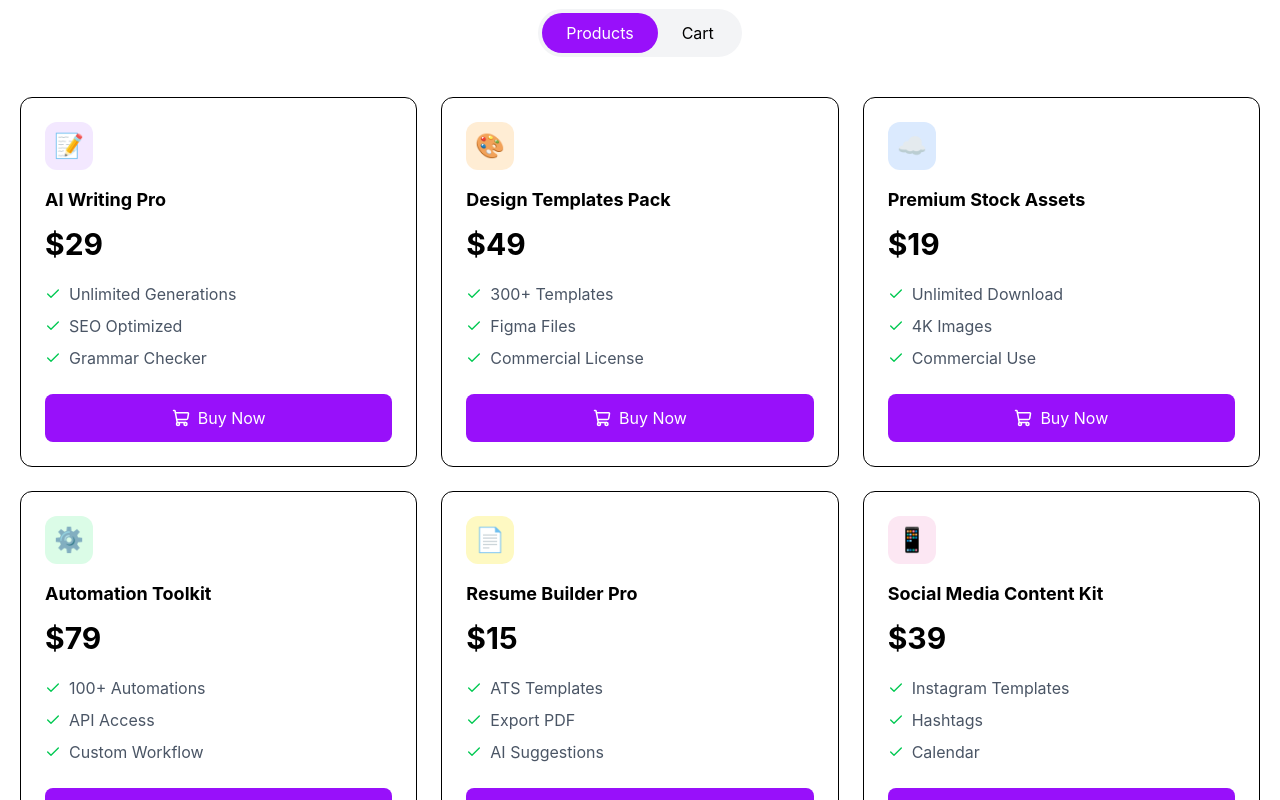
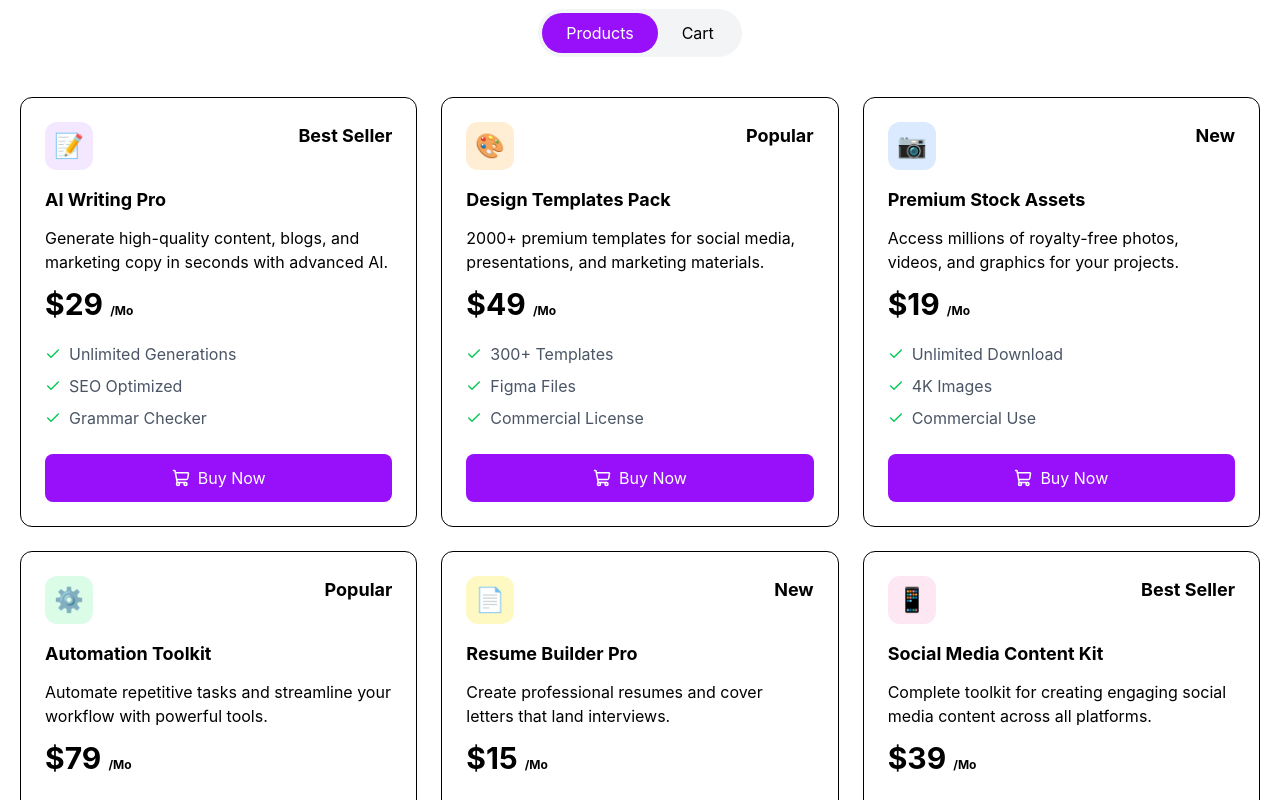
Before and after one commit to masfiqurwebdev/assignment_6, a React (Vite) app: page / in a window 1280 px wide. Shown: the part 1160-1960 px from the top of the page. Built offline with nearby package versions, Linux system fonts and the light colour scheme.

Commit message:
Product section complete

```diff
--- a/src/Components/Banner.jsx
+++ b/src/Components/Banner.jsx
@@ -2,15 +2,18 @@
 
 const stats = [
   {
+
     number: "50K+",
     title: "Active Users",
   },
   {
     number: "200+",
     title: "Premium Tools",
+
   },
   {
     number: "4.9",
+
     title: "Rating",
   },
 ];
@@ -18,7 +21,7 @@ const stats = [
 
 const Banner = () => {
   return (
-        <section className="py-12 w-[100vw]">
+      <section className="py-12 w-[100vw]">
       <div className=" px-6">
         <div className="rounded-md bg-gradient-to-r from-[#4F2DFF] via-[#7B2EFF] to-[#B21EFF] py-10 text-white shadow-lg">
           <div className="grid grid-cols-1 divide-y divide-white/20 md:grid-cols-3 md:divide-x md:divide-y-0">
--- a/src/Components/Hero.jsx
+++ b/src/Components/Hero.jsx
@@ -5,21 +5,17 @@ const Hero = () => {
   return (
     <section className="bg-white">
       <div className="mx-auto flex max-w-7xl flex-col items-center justify-between gap-16 px-6 py-20 lg:flex-row">
-        {/* Left Content */}
-        <div className="max-w-xl">
-          {/* Badge */}
+        <div className="max-w-xl ">
           <div className="mb-6 inline-flex items-center rounded-full bg-purple-100 px-4 py-2 text-sm font-medium text-[#6C3BFF]">
            <img src={dot} alt="" className="mx-2" />  New: AI-Powered Tools Available
           </div>
 
-          {/* Heading */}
           <h1 className="text-5xl font-bold leading-tight text-[#2B3142] lg:text-6xl">
             Supercharge Your
             <br />
             Digital Workflow
           </h1>
 
-          {/* Description */}
           <p className="mt-6 text-lg leading-8 text-gray-500">
             Access premium AI tools, design assets, templates, and
             productivity software—all in one place. Start creating faster
@@ -30,7 +26,6 @@ const Hero = () => {
             Explore Products
           </p>
 
-          {/* Buttons */}
           <div className="mt-10 flex flex-wrap gap-4">
             <button className="rounded-full bg-[#6C3BFF] px-7 py-3 font-semibold text-white transition hover:bg-[#5B2FF7]">
               Explore Products
@@ -43,8 +38,8 @@ const Hero = () => {
           </div>
         </div>
 
-        {/* Right Image */}
         <div className="relative">
+
           <div className="overflow-hidden rounded-xl bg-gray-100 shadow-lg">
             <img
               src={hero}
@@ -53,9 +48,9 @@ const Hero = () => {
             />
           </div>
 
-          {/* Optional Glow */}
           <div className="absolute inset-0 rounded-xl bg-white/20 backdrop-blur-[1px]" />
         </div>
+
       </div>
     </section>
   );
--- a/src/Components/Products.jsx
+++ b/src/Components/Products.jsx
@@ -1,10 +1,6 @@
 import { useState } from "react";
 import { products } from "../data/products";
-import {
-  ShoppingCart,
-  Check,
-  Trash2,
-} from "lucide-react";
+import { ShoppingCart, Check, Trash2 } from "lucide-react";
 
 export default function ProductCart() {
   const [activeTab, setActiveTab] = useState("products");
@@ -26,25 +22,18 @@ export default function ProductCart() {
 
   return (
     <section className="max-w-7xl mx-auto px-5 py-14">
+      <div className="text-center mb-10">
+        <h2 className="text-4xl font-bold">Premium Digital Tools</h2>
 
-      <div className="text-center mb-10">
-
-        <h2 className="text-4xl font-bold">
-          Premium Digital Tools
-        </h2>
-
-        <p className="text-gray-500 mt-3">
+        <p className="text-gray-500 mt-3 ">
           Choose from our collection of premium digital products.
         </p>
 
         <div className="mt-8 inline-flex bg-gray-100 rounded-full p-1">
-
           <button
             onClick={() => setActiveTab("products")}
-            className={`px-6 py-2 rounded-full transition ${
-              activeTab === "products"
-                ? "bg-purple-600 text-white"
-                : ""
+            className={`px-6 py-2 rounded-full transition cursor-pointer ${
+              activeTab === "products" ? "bg-purple-600 text-white" : ""
             }`}
           >
             Products
@@ -52,49 +41,40 @@ export default function ProductCart() {
 
           <button
             onClick={() => setActiveTab("cart")}
-            className={`px-6 py-2 rounded-full transition flex items-center gap-2 ${
-              activeTab === "cart"
-                ? "bg-purple-600 text-white"
-                : ""
+            className={`px-6 py-2 cursor-pointer rounded-full transition flex items-center gap-2 ${
+              activeTab === "cart" ? "bg-purple-600 text-white" : ""
             }`}
           >
             Cart
-
             {cart.length > 0 && (
               <span className="bg-white text-purple-600 rounded-full text-xs w-5 h-5 flex items-center justify-center">
                 {cart.length}
               </span>
             )}
           </button>
-
         </div>
       </div>
 
       {activeTab === "products" ? (
         <div className="grid lg:grid-cols-3 md:grid-cols-2 gap-6">
-
           {products.map((product) => (
-
             <div
               key={product.id}
               className="border rounded-xl p-6 hover:shadow-lg duration-300"
             >
-              <div
-                className={`w-12 h-12 rounded-xl flex items-center justify-center text-2xl ${product.color}`}
-              >
+            <div className="flex justify-between">
+              <div className={`w-12 h-12 rounded-xl flex items-center justify-center text-2xl ${product.color}`}>
                 {product.icon}
               </div>
+              <h3 className= {`text-lg font-bold rounded-full`}>{product.category}</h3>
+            </div>
 
-              <h3 className="font-bold mt-4 text-lg">
-                {product.title}
-              </h3>
+              <h3 className="font-bold mt-4 text-lg mb-3">{product.title}</h3>
+              <div>{product.description}</div>
 
-              <p className="text-3xl font-bold mt-3">
-                ${product.price}
-              </p>
+              <p className="text-3xl font-bold mt-3">${product.price} <span className="text-xs">/Mo</span></p>
 
               <ul className="space-y-2 mt-5">
-
                 {product.features.map((item) => (
                   <li
                     key={item}
@@ -104,7 +84,6 @@ export default function ProductCart() {
                     {item}
                   </li>
                 ))}
-
               </ul>
 
               <button
@@ -123,49 +102,30 @@ export default function ProductCart() {
                   : "Buy Now"}
               </button>
             </div>
-
           ))}
-
         </div>
       ) : (
         <div className="border rounded-xl p-6 max-w-3xl mx-auto">
-
-          <h2 className="font-bold text-xl mb-6">
-            Your Cart
-          </h2>
+          <h2 className="font-bold text-xl mb-6">Your Cart</h2>
 
           {cart.length === 0 ? (
             <div className="text-center py-10">
+              <ShoppingCart size={60} className="mx-auto text-gray-300" />
 
-              <ShoppingCart
-                size={60}
-                className="mx-auto text-gray-300"
-              />
-
-              <h3 className="text-xl mt-5">
-                Your cart is empty
-              </h3>
+              <h3 className="text-xl mt-5">Your cart is empty</h3>
 
               <button
-                onClick={() => setActiveTab("products")}
-                className="mt-5 bg-purple-600 text-white px-6 py-3 rounded-lg"
-              >
-                Browse Products
-              </button>
-
+                onClick={() => setActiveTab("products")} className="mt-5 bg-purple-600 cursor-pointer text-white px-6 py-3 rounded-lg">Browse Products</button>
             </div>
           ) : (
             <>
               <div className="space-y-4">
-
                 {cart.map((item) => (
-
                   <div
                     key={item.id}
                     className="flex justify-between items-center border rounded-lg p-4"
                   >
                     <div className="flex gap-3 items-center">
-
                       <div
                         className={`w-10 h-10 rounded-lg flex items-center justify-center ${item.color}`}
                       >
@@ -173,39 +133,29 @@ export default function ProductCart() {
                       </div>
 
                       <div>
-                        <h3 className="font-semibold">
-                          {item.title}
-                        </h3>
+                        <h3 className="font-semibold">{item.title}</h3>
 
                         <p>${item.price}</p>
                       </div>
-
                     </div>
 
                     <button
                       onClick={() => removeItem(item.id)}
-                      className="text-red-500"
+                      className="text-red-500 font-bold cursor-pointer"
                     >
-                      <Trash2 size={18} />
+                      Remove
                     </button>
-
                   </div>
-
                 ))}
-
               </div>
 
               <div className="flex justify-between text-xl font-bold mt-8">
-
                 <span>Total</span>
 
                 <span>${total}</span>
-
               </div>
 
-              <button
-                className="w-full mt-6 bg-purple-600 hover:bg-purple-700 text-white py-3 rounded-lg"
-              >
+              <button className="w-full mt-6 cursor-pointer bg-purple-600 hover:bg-purple-700 text-white py-3 rounded-lg">
                 Proceed to Checkout
               </button>
             </>
--- a/src/data/Products.js
+++ b/src/data/Products.js
@@ -1,9 +1,11 @@
+
 export const products = [
   {
     id: 1,
     title: "AI Writing Pro",
+    description: 'Generate high-quality content, blogs, and marketing copy in seconds with advanced AI.',
     price: 29,
-    category: "Popular",
+    category: "Best Seller",
     color: "bg-purple-100",
     icon: "📝",
     features: [
@@ -15,6 +17,7 @@ export const products = [
   {
     id: 2,
     title: "Design Templates Pack",
+    description: '2000+ premium templates for social media, presentations, and marketing materials.',
     price: 49,
     category: "Popular",
     color: "bg-orange-100",
@@ -28,10 +31,11 @@ export const products = [
   {
     id: 3,
     title: "Premium Stock Assets",
+    description: 'Access millions of royalty-free photos, videos, and graphics for your projects.',
     price: 19,
     category: "New",
     color: "bg-blue-100",
-    icon: "☁️",
+    icon: "📷",
     features: [
       "Unlimited Download",
       "4K Images",
@@ -41,6 +45,7 @@ export const products = [
   {
     id: 4,
     title: "Automation Toolkit",
+    description: 'Automate repetitive tasks and streamline your workflow with powerful tools.',
     price: 79,
     category: "Popular",
     color: "bg-green-100",
@@ -54,6 +59,7 @@ export const products = [
   {
     id: 5,
     title: "Resume Builder Pro",
+    description: 'Create professional resumes and cover letters that land interviews.',
     price: 15,
     category: "New",
     color: "bg-yellow-100",
@@ -67,8 +73,9 @@ export const products = [
   {
     id: 6,
     title: "Social Media Content Kit",
+    description: 'Complete toolkit for creating engaging social media content across all platforms.',
     price: 39,
-    category: "Popular",
+    category: "Best Seller",
     color: "bg-pink-100",
     icon: "📱",
     features: [
```
Also changed, not shown: src/Components/CtaSection.jsx (+4 -4 lines), src/Components/Feature.jsx (+2 -7 lines), src/Components/Footer.jsx (+0 -60 lines), src/Components/Navbar.jsx (+17 -6 lines), src/Components/Packages.jsx (+9 -7 lines). Lines whose indentation alone changed are shown as unchanged.
